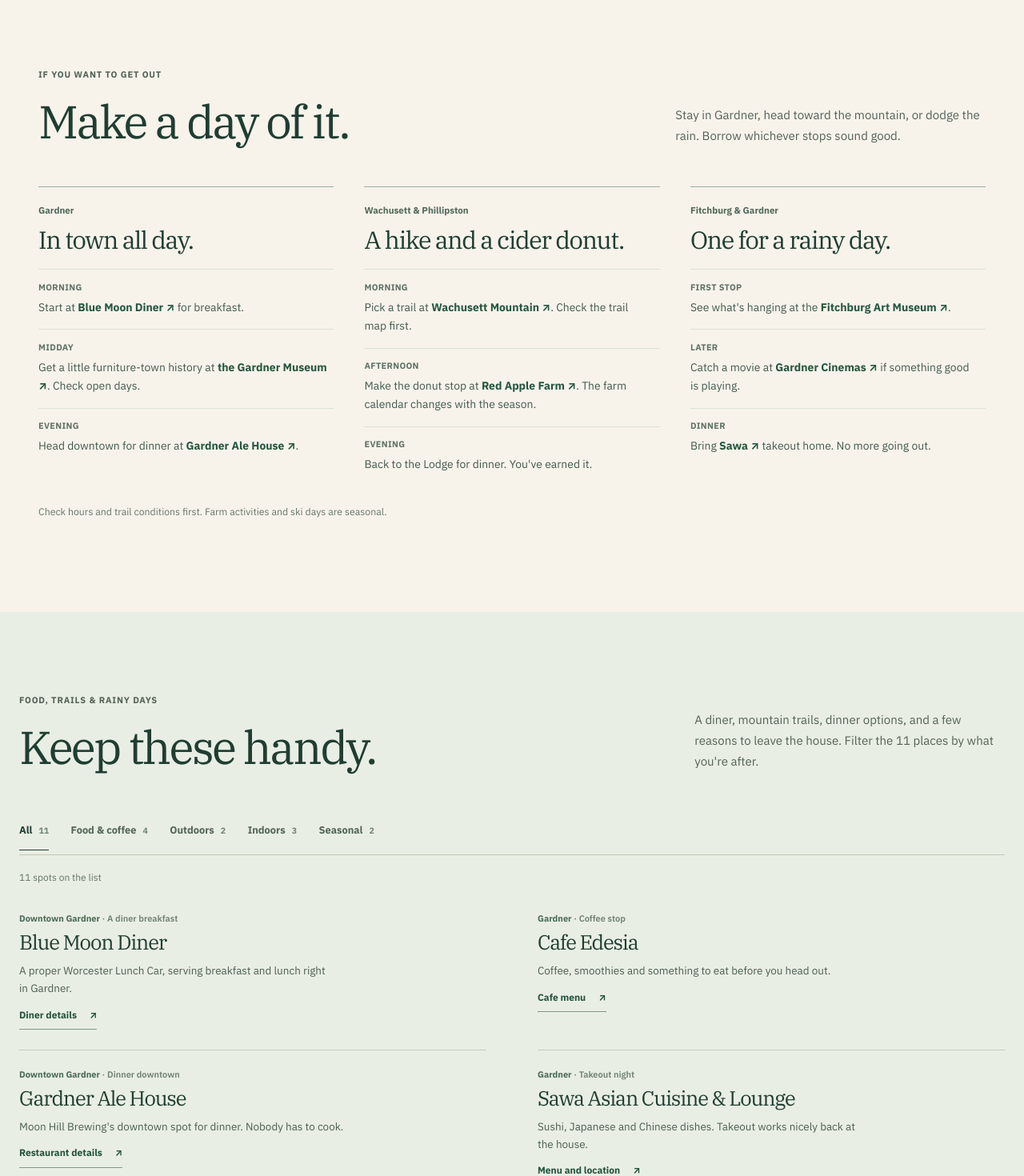
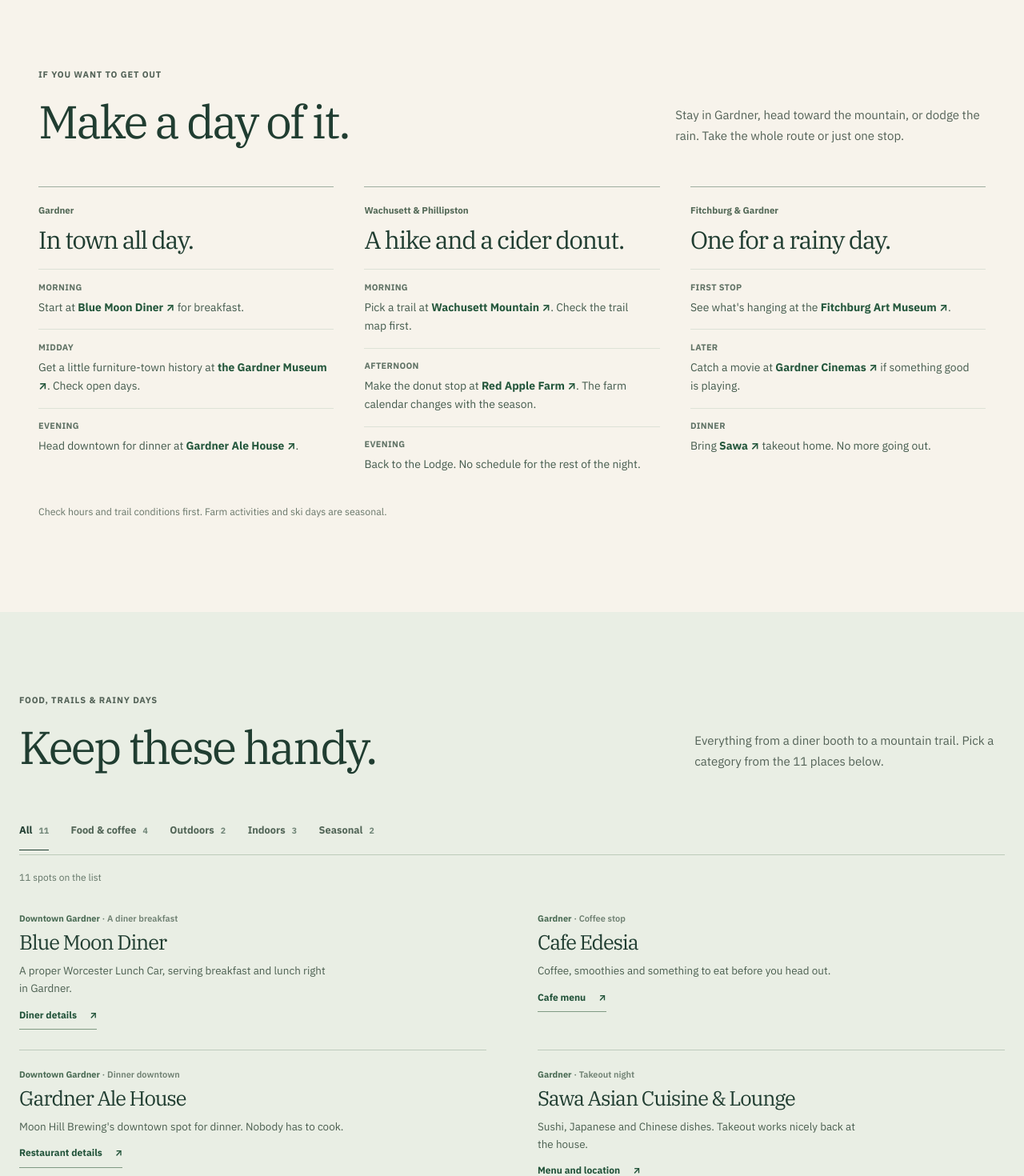
Before and after one commit to PublicLogic/KendallPondLodge, a Next.js app: page /explore in a window 1280 px wide. Shown: the part 800-2270 px from the top of the page at 80% size. Built offline with nearby package versions, Linux system fonts and the light colour scheme.

Commit message:
Trim the last travel-guide cliches from Explore section copy

```diff
--- a/app/explore/page.tsx
+++ b/app/explore/page.tsx
@@ -59,7 +59,7 @@
             <p className={styles.eyebrow}>If you want to get out</p>
             <h2 id="days-title">Make a day of it.</h2>
           </div>
-          <p>Stay in Gardner, head toward the mountain, or dodge the rain. Borrow whichever stops sound good.</p>
+          <p>Stay in Gardner, head toward the mountain, or dodge the rain. Take the whole route or just one stop.</p>
         </header>
         <div className={styles.dayGrid}>
           <article className={styles.day}>
@@ -77,7 +77,7 @@
             <ol>
               <li><span>Morning</span><p>Pick a trail at <a href="https://www.mass.gov/locations/wachusett-mountain-state-reservation" target="_blank" rel="noopener noreferrer">Wachusett Mountain ↗</a>. Check the trail map first.</p></li>
               <li><span>Afternoon</span><p>Make the donut stop at <a href="https://www.redapplefarm.com/" target="_blank" rel="noopener noreferrer">Red Apple Farm ↗</a>. The farm calendar changes with the season.</p></li>
-              <li><span>Evening</span><p>Back to the Lodge for dinner. You&apos;ve earned it.</p></li>
+              <li><span>Evening</span><p>Back to the Lodge. No schedule for the rest of the night.</p></li>
             </ol>
           </article>
           <article className={styles.day}>
@@ -101,7 +101,7 @@
             <p className={styles.eyebrow}>Food, trails &amp; rainy days</p>
             <h2 id="picks-title">Keep these handy.</h2>
           </div>
-          <p>A diner, mountain trails, dinner options, and a few reasons to leave the house. Filter the {explorePicks.length} places by what you&apos;re after.</p>
+          <p>Everything from a diner booth to a mountain trail. Pick a category from the {explorePicks.length} places below.</p>
         </header>
         <ExploreDirectory />
       </section>
@@ -143,9 +143,8 @@
           <p className={styles.eyebrow}>Or don&apos;t go anywhere</p>
           <h2 id="back-title">Staying in works too.</h2>
           <p>
-            Bring dinner home. There&apos;s a full kitchen, a hot tub, and
-            a yard that runs right down to the water. Nobody says you
-            have to go anywhere.
+            Bring dinner home. The kitchen&apos;s yours, the deck looks out
+            over the water, and there&apos;s no need to make another plan.
           </p>
           <div className={styles.backLinks}>
             <Link href={bookingHref}>Check your dates <span aria-hidden="true">↗</span></Link>
```
